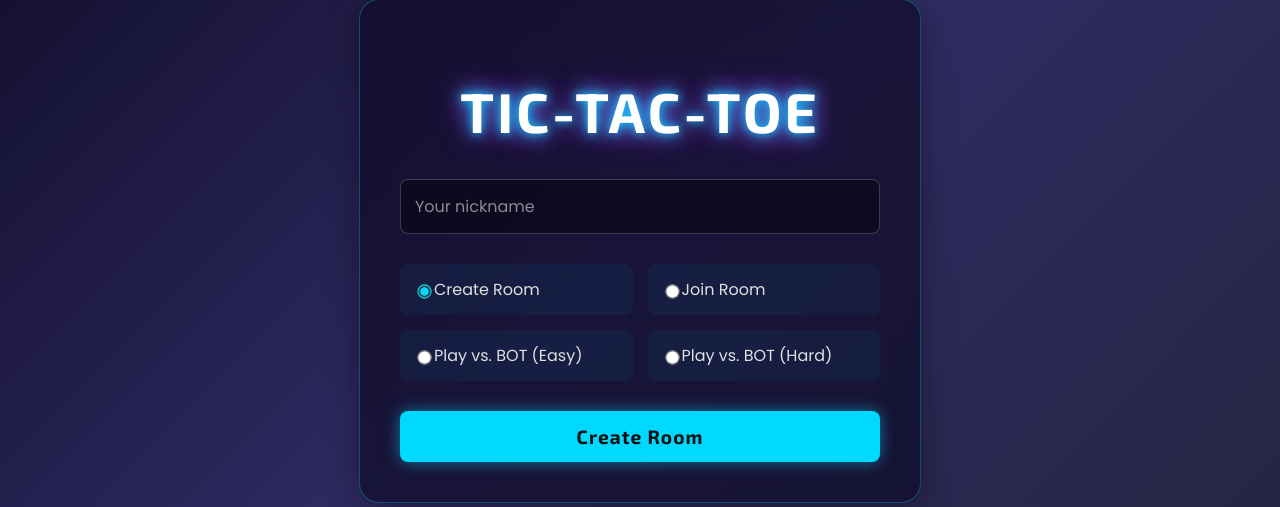
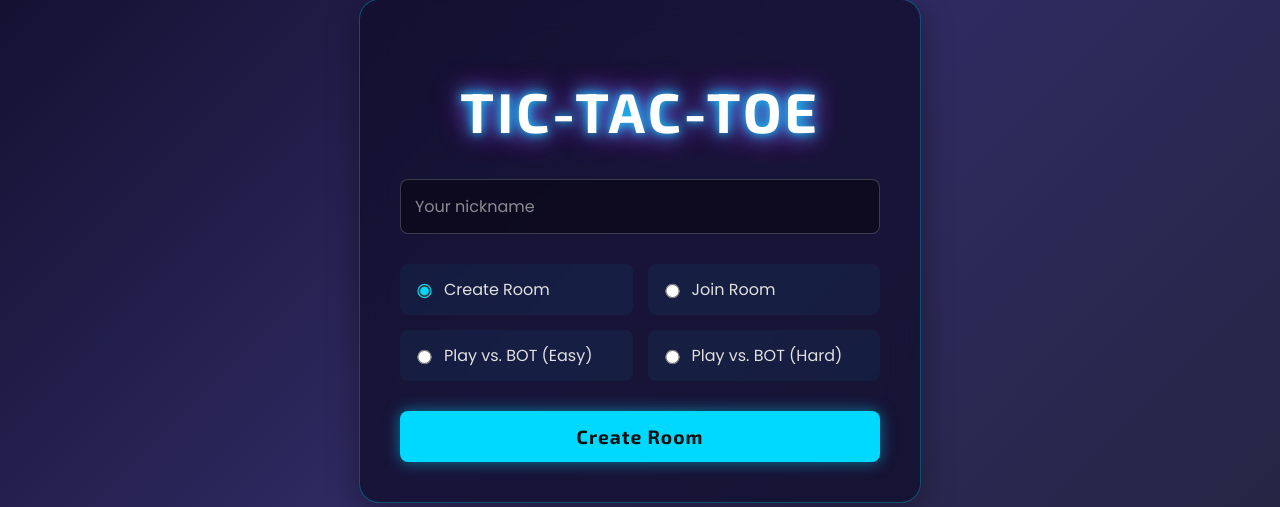
Before and after one commit to gryffinfox/white-tictactoe, a Django app: page / in a window 1280 px wide. Shown: the part 169-676 px from the top of the page. Run offline with Django 5.2, Linux system fonts and the light colour scheme.

Commit message:
Add space between radio button and label

```diff
--- a/tris_game/static/tris_game/css/home.css
+++ b/tris_game/static/tris_game/css/home.css
@@ -99,9 +99,11 @@ input[type="text"]:focus {
   text-align: left;
 }
 
+
+
 .radio-wrap {
   display: flex;
-  align-items: center;
+  align-items: left;
   background: rgba(0, 217, 255, 0.05);
   padding: 12px;
   border-radius: 8px;
@@ -109,6 +111,11 @@ input[type="text"]:focus {
   cursor: pointer;
   transition: all 0.3s ease;
 }
+
+div.radio-wrap label {
+  padding-left: 10px;
+}
+
 
 .radio-wrap:hover {
   transform: translateY(-2px);
```
Also changed, not shown: db.sqlite3.
